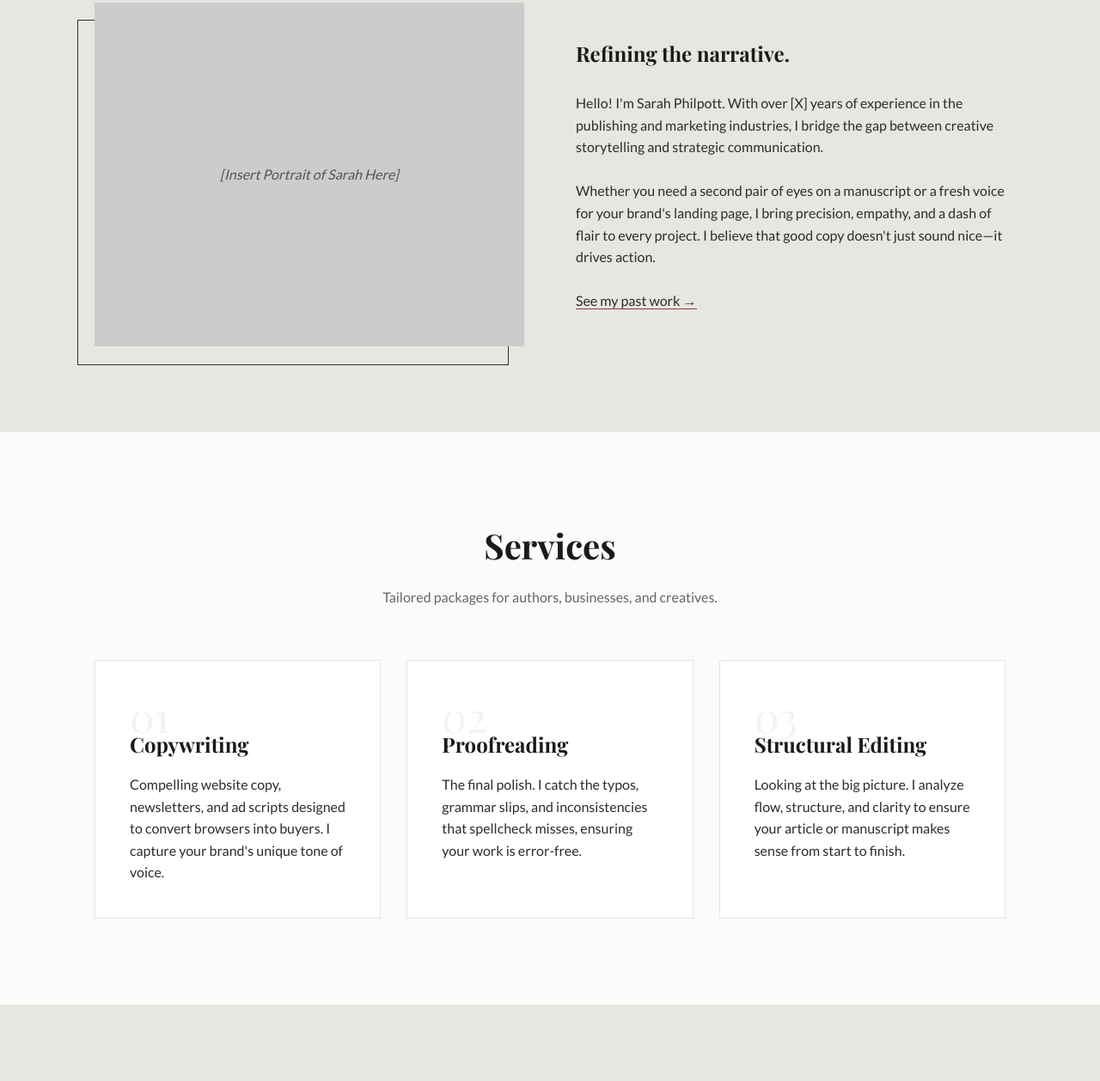
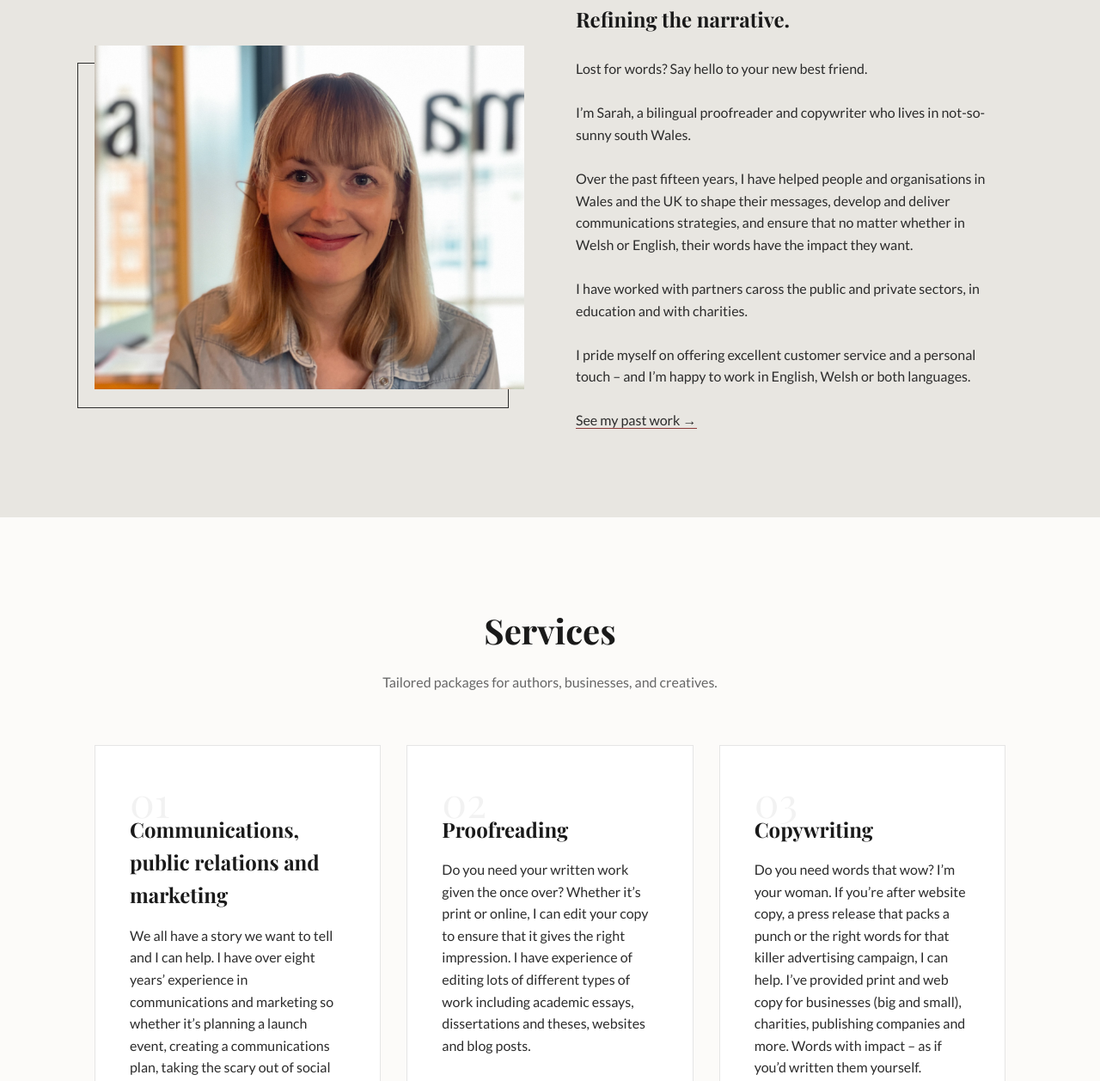
Before and after one commit to chimpankie/sarahphilpott, a plain HTML site: page index.html in a window 1280 px wide. Shown: the part 897-2155 px from the top of the page at 86% size. Drawn offline with nearby package versions, Linux system fonts and the light colour scheme; a web font is replaced by a local one.

Commit message:
Amend copy and add photo

```diff
--- a/index.html
+++ b/index.html
@@ -112,6 +112,9 @@
             gap: 40px;
         }
 
+        #cymraeg {
+            font-weight: 700;
+        }
         .nav-links a {
             font-size: 0.9rem;
             text-transform: uppercase;
@@ -203,6 +206,15 @@
             height: 100%;
             border: 1px solid var(--text-color);
             z-index: 0;
+        }
+
+        .about-image img {
+            width: 100%;
+            height: 100%;
+            object-fit: cover; /* Crops/scales image to fill box nicely */
+            object-position: center; /* Centers the image */
+            position: relative;
+            z-index: 1;
         }
 
         .about-img-placeholder {
@@ -406,8 +418,9 @@
                 <ul class="nav-links">
                     <li><a href="#about">About</a></li>
                     <li><a href="#services">Services</a></li>
-                    <li><a href="#portfolio">Work</a></li>
+                    <li><a href="#portfolio">Clients</a></li>
                     <li><a href="#contact">Contact</a></li>
+                    <li id="cymraeg"><a href="#cymraeg">Cymraeg</a></li>
                 </ul>
             </nav>
         </div>
@@ -415,13 +428,12 @@
 
     <section id="hero">
         <div class="container hero-content">
-            <span class="hero-subtitle hidden">Freelance Copywriter & Proofreader</span>
+            <span class="hero-subtitle hidden">Communications, Copywriting & Proofreading in Welsh and English</span>
             <h1 class="hidden">
-                Turning complex ideas into <br>
                 <span id="typewriter"></span><span class="cursor">|</span>
             </h1>
             <p class="hidden" style="margin-bottom: 30px; max-width: 500px;">
-                I help brands find their voice, polish their prose, and connect with their audience through words that work.
+                Tell your story, reach your audience, have an impact.
             </p>
             <a href="#contact" class="btn hidden">Start a Project</a>
         </div>
@@ -431,20 +443,21 @@
         <div class="container">
             <div class="about-grid">
                 <div class="about-image hidden">
-                    <div class="about-img-placeholder">
-                        [Insert Portrait of Sarah Here]
-                    </div>
+                    <img src="sarah.jpeg">
                 </div>
                 <div class="about-text hidden">
                     <h2>Refining the narrative.</h2>
                     <br>
-                    <p>
-                        Hello! I'm Sarah Philpott. With over [X] years of experience in the publishing and marketing industries, I bridge the gap between creative storytelling and strategic communication.
-                    </p>
+                    <p>Lost for words? Say hello to your new best friend.</p>
                     <br>
-                    <p>
-                        Whether you need a second pair of eyes on a manuscript or a fresh voice for your brand's landing page, I bring precision, empathy, and a dash of flair to every project. I believe that good copy doesn't just sound nice—it drives action.
-                    </p>
+                    <p>I’m Sarah, a bilingual proofreader and copywriter who lives in not-so-sunny south Wales.</p>
+                    <br>
+                    <p>Over the past fifteen years, I have helped people and organisations in Wales and the UK to shape their messages, develop and deliver communications strategies, and ensure that no matter whether in Welsh or English, their words have the impact they want.</p>
+                    <br>
+                    <p>I have worked with partners caross the public and private sectors, in education and with charities.</p>
+                    <br>
+                    <p>I pride myself on offering excellent customer service and a personal touch – and I’m happy to work in English, Welsh or both languages.</p>
+                    <p></p>
                     <br>
                     <a href="#portfolio" style="border-bottom: 1px solid var(--accent-color);">See my past work &rarr;</a>
                 </div>
@@ -462,18 +475,19 @@
             <div class="services-grid">
                 <div class="service-card hidden">
                     <span class="service-number">01</span>
-                    <h3>Copywriting</h3>
-                    <p>Compelling website copy, newsletters, and ad scripts designed to convert browsers into buyers. I capture your brand's unique tone of voice.</p>
+                    <h3>Communications, public relations and marketing</h3>
+                    <p>We all have a story we want to tell and I can help. I have over eight years’ experience in communications and marketing so whether it’s planning a launch event, creating a communications plan, taking the scary out of social media or getting you into the news, I’ve got your back. Whatever it is, I’ll create content that’s just right for you and your audience.</p>
                 </div>
                 <div class="service-card hidden">
                     <span class="service-number">02</span>
                     <h3>Proofreading</h3>
-                    <p>The final polish. I catch the typos, grammar slips, and inconsistencies that spellcheck misses, ensuring your work is error-free.</p>
+                    <p>Do you need your written work given the once over? Whether it’s print or online, I can edit your copy to ensure that it gives the right impression.
+I have experience of editing lots of different types of work including academic essays, dissertations and theses, websites and blog posts.</p>
                 </div>
                 <div class="service-card hidden">
                     <span class="service-number">03</span>
-                    <h3>Structural Editing</h3>
-                    <p>Looking at the big picture. I analyze flow, structure, and clarity to ensure your article or manuscript makes sense from start to finish.</p>
+                    <h3>Copywriting</h3>
+                    <p>Do you need words that wow? I’m your woman. If you’re after website copy, a press release that packs a punch or the right words for that killer advertising campaign, I can help. I’ve provided print and web copy for businesses (big and small), charities, publishing companies and more. Words with impact – as if you’d written them yourself.</p>
                 </div>
             </div>
         </div>
@@ -540,7 +554,7 @@
     <script>
         // 1. TYPEWRITER EFFECT
         const textElement = document.getElementById('typewriter');
-        const phrases = ['compelling stories.', 'persuasive copy.', 'perfect grammar.'];
+        const phrases = ['Make the right impression.', 'Connect with your audience.', 'Have an impact.'];
         let phraseIndex = 0;
         let charIndex = 0;
         let isDeleting = false;
```
Also changed, not shown: sarah.jpeg (added).
